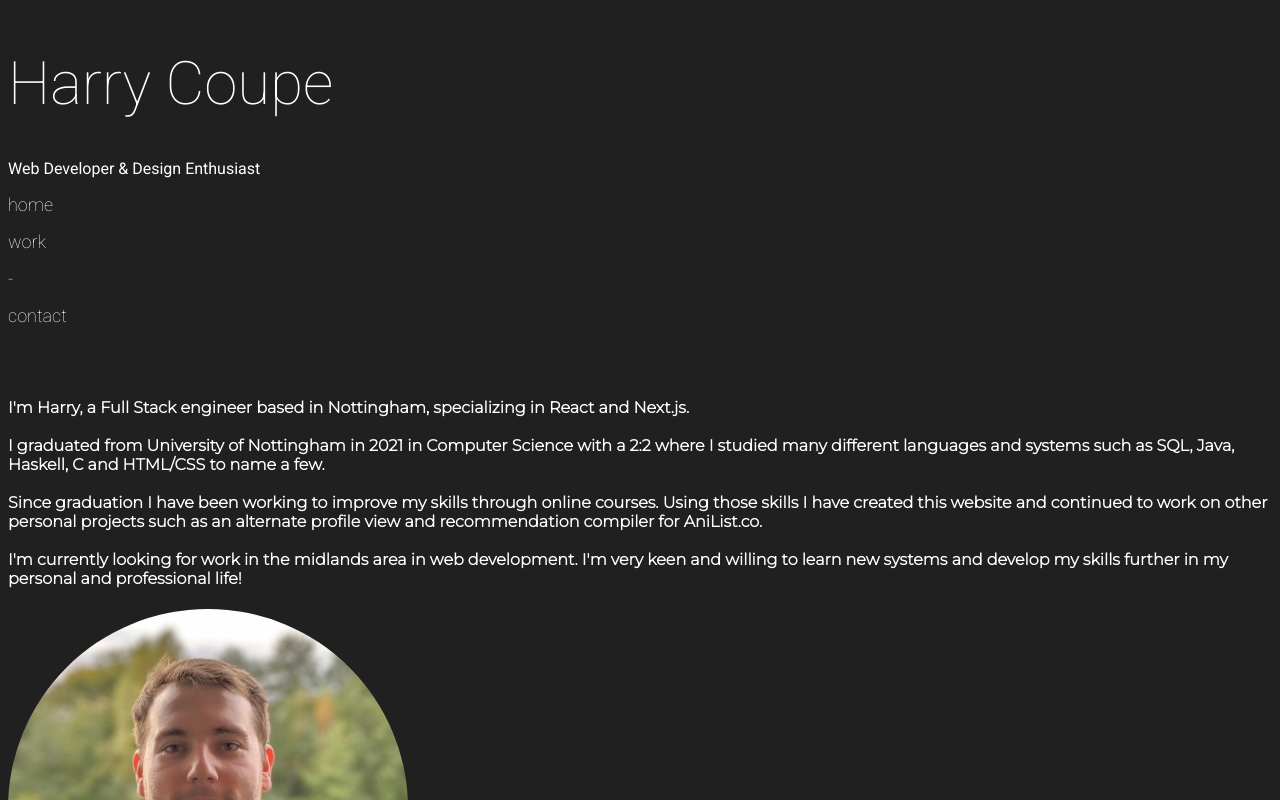
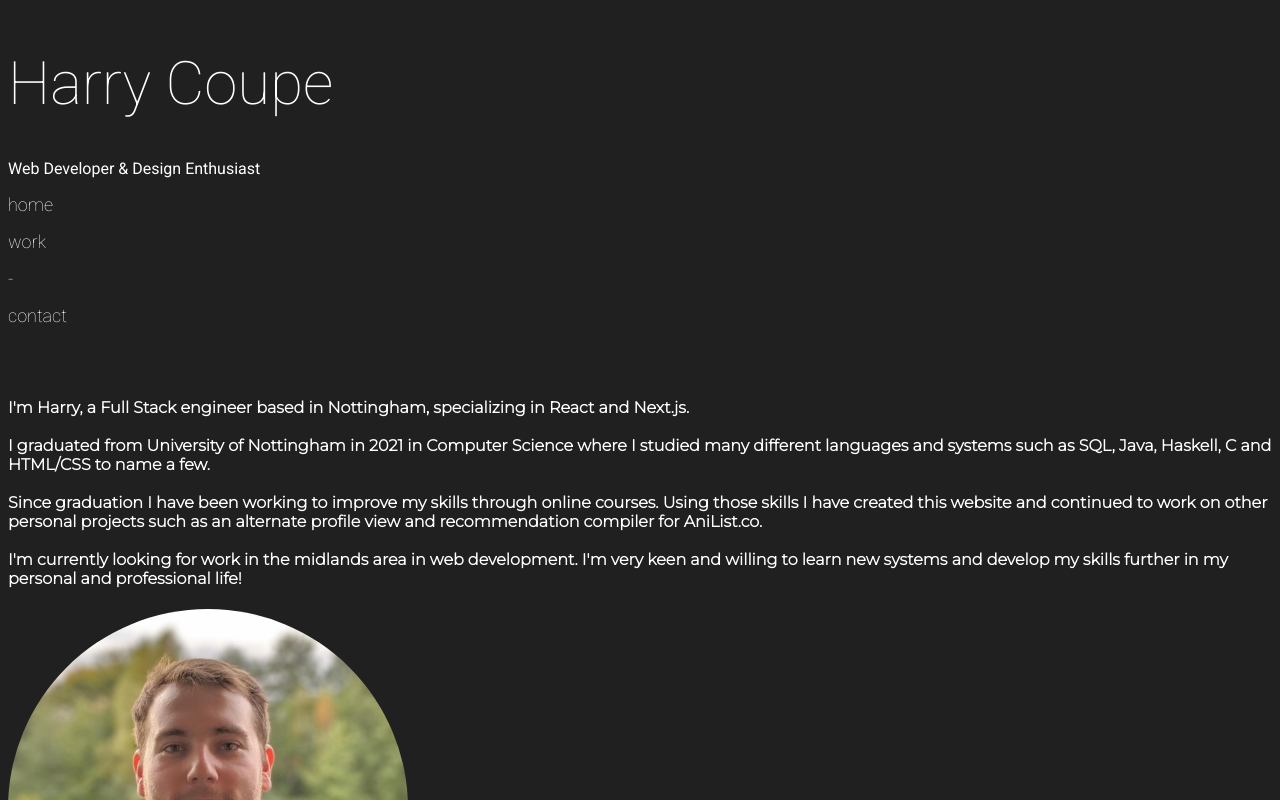
Before and after one commit to HarryCoupe/next-portfolio, a Next.js app: page /about in a window 1280 px wide. Shown: the top 800 px of the page. Built offline with nearby package versions, Linux system fonts and the light colour scheme.

Commit message:
about page edit

```diff
--- a/pages/about/index.js
+++ b/pages/about/index.js
@@ -12,9 +12,8 @@ export default function About() {
             specializing in React and Next.js.
             <br></br>
             <br></br>I graduated from University of Nottingham in 2021 in
-            Computer Science with a 2:2 where I studied many different languages
-            and systems such as SQL, Java, Haskell, C and HTML/CSS to name a
-            few.
+            Computer Science where I studied many different languages and
+            systems such as SQL, Java, Haskell, C and HTML/CSS to name a few.
             <br></br>
             <br></br>
             Since graduation I have been working to improve my skills through
```
